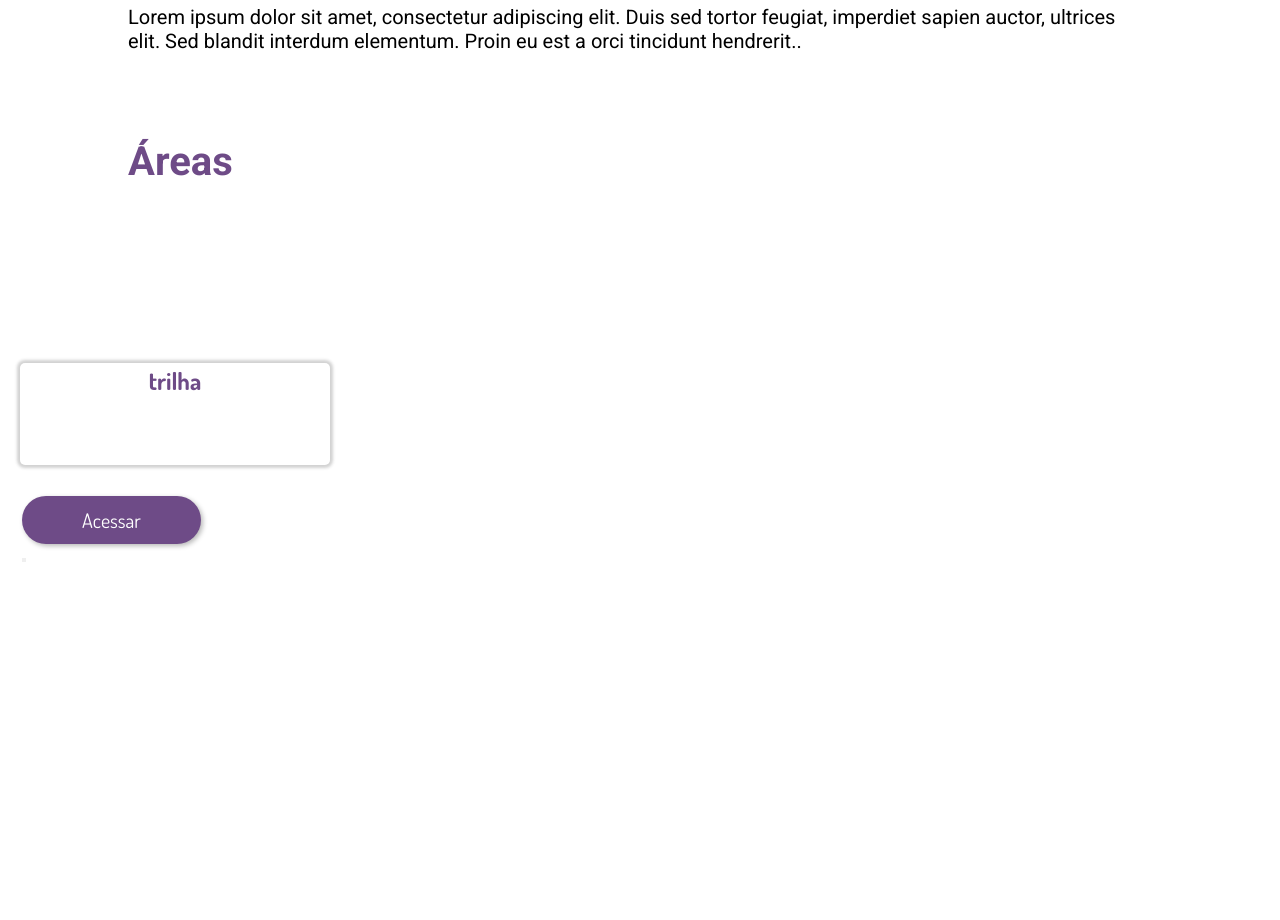
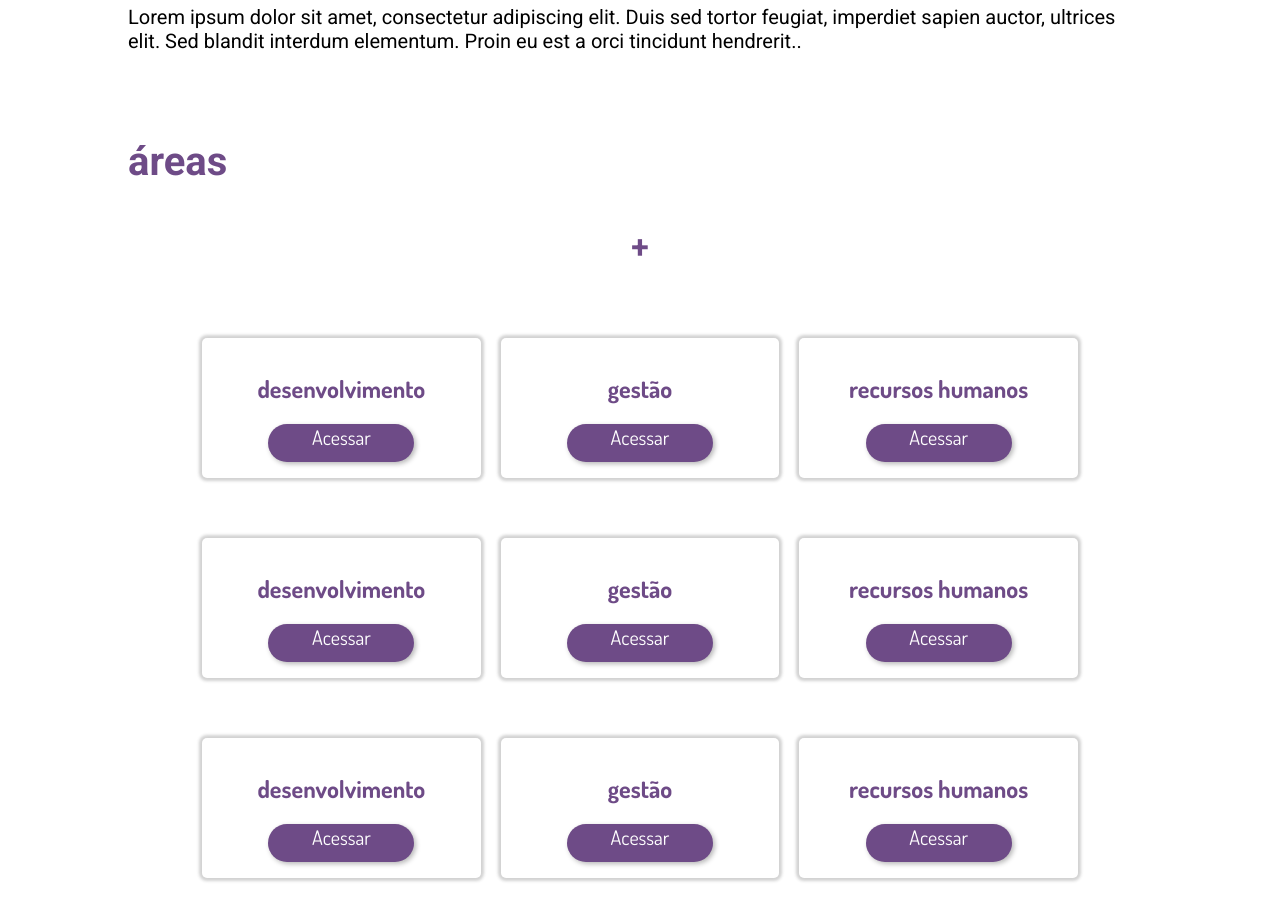
Before and after one commit to joaovictorpacheco/initzero, a React (Create React App) app: page /gerenciador in a window 1280 px wide. Shown: the part 1440-2360 px from the top of the page. Before the commit the page ends 2004 px from the top, so only its background shows below. Built offline with nearby package versions, Linux system fonts and the light colour scheme.

Commit message:
Gerenciador Finalizado

```diff
--- a/src/pages/Areas/areas.css
+++ b/src/pages/Areas/areas.css
@@ -170,7 +170,7 @@
   .user-testimonial{
     font-size: large;
   }
-  .btnn {
+  .bt {
     border: none;
     color: #fff;
     border-radius: 100px;
--- a/src/pages/Areas/areas.js
+++ b/src/pages/Areas/areas.js
@@ -110,7 +110,7 @@ export const Areas = () => {
                         </div>
                         <h3>{user.username}</h3>
                         <p className="user-testimonial">
-                        <button className="btnn btn__gerenciador" >Acessar</button>
+                        <button className="bt btn__gerenciador" >Acessar</button>
                         </p>
                     </div>
                 </SwiperSlide>
--- a/src/pages/Gerenciador/gerenciador.css
+++ b/src/pages/Gerenciador/gerenciador.css
@@ -8,17 +8,11 @@
     display: flex;
 
 }
-.imagem-area{
+.imag-area{
     background: url(../../assets/img/geren.png) no-repeat ;
     height: 100%;
     width: 448px;
-
-
-
-
 }
-
-
 .banner-text h1{
     font-size: 3em;
     background: -webkit-linear-gradient(left, #D23C28 50%, #FFB200 50%);
@@ -29,12 +23,6 @@
     display: flex;
     margin-left: 120px;
     margin-top: 40px;
-
-
-
-
-
-
 }
 .banner-text h2{
     color: rgb(255, 255, 255);
@@ -43,8 +31,6 @@
     display: flex;
     margin-left: 200px;
     margin-top: 50px;
-
-
 
 }
 .banner-text p{
@@ -61,18 +47,13 @@
     height: 100px;
     background-color: #ffff;
     margin: auto;
-
-
-
 }
 .tex p{
     color: #000000;
     font-size: 20px;
     font-family: 'Roboto', sans-serif;
     margin-top: 25px;
-
 }
-
 .vagas{
     width: 80%;
     height: 800px;
@@ -94,8 +75,6 @@
     display: flex;
 
 }
-
-
  /*wsiwkikq*/
    .roww {
      display: flex;
@@ -137,8 +116,8 @@
    .text-card {
      color:#6E4B87;
      text-align: center;
-
  }
+ /*fim botão */
  .traco-roxo{
     justify-content: center;
     display: flex;
@@ -173,7 +152,7 @@
     margin-top: 25px;
  }
  .vagas-areas{
-    height: 205px;
+    height: 90px;
     width: 80%;
     justify-content: center;
     margin: auto;
@@ -183,3 +162,89 @@
     font-size: 40px;
     font-family: 'Roboto', sans-serif;
  }
+ .mais h1{
+    display: flex;
+    justify-content: center;
+    height: 80px;
+    color: #6E4B87;
+    display: flex;
+    font-family: 'Roboto', sans-serif;
+
+ }
+ .box-areas{
+     height: 200px;
+     width: 70%;
+     align-items: center;
+     display: flex;
+     justify-content: center;
+     margin: auto;
+ }
+ /*cards em baixo*/
+ .btnn {
+    border: none;
+    color: rgb(255, 255, 255);
+    border-radius: 100px;
+    width: 70%;
+    text-align: center;
+    text-decoration: none;
+    font-size: 10px;
+    -webkit-transition-duration: 0.4s;
+    font-size: 20px;
+    font-weight: 500px;
+    transition-duration: 0.4s;
+    cursor: pointer;
+    margin: auto;
+    justify-content: center;
+    display: flex;
+  }
+
+  .btn__geren {
+    text-align: center;
+    margin-top: 20px;
+    background-color: #6E4B87;
+    color: #fff(243, 8, 8);
+    width: 146px;
+    height: 38px;
+    -webkit-box-shadow: 2px 2px 5px 0px rgba(184, 184, 184, 1);
+    -moz-box-shadow: 2px 2px 5px 0px rgba(184, 184, 184, 1);
+    box-shadow: 2px 2px 5px 0px rgba(184, 184, 184, 1);
+
+  }
+
+  .btn__geren:hover {
+    background-color: #5a3d6e;
+    -webkit-box-shadow: 2px 2px 5px 0px rgba(184, 184, 184, 1);
+    -moz-box-shadow: 2px 2px 5px 0px rgba(184, 184, 184, 1);
+    box-shadow: 2px 2px 5px 0px rgba(184, 184, 184, 1);
+  }
+
+
+  .cards-gerenciador {
+    border-radius: 5px 5px 5px 5px;
+    box-shadow: 0px 0px 3px 3px rgba(50, 50, 50, 0.22);
+    padding: 35px;
+    margin: 10px;
+    width: 387px;
+    height: 70px;
+
+  }
+
+  .cards-gerenciador:hover {
+    transform: translateY(-5px);
+    cursor: pointer;
+  }
+
+  .cards-gerenciador p {
+    color: #a3a5ae;
+    font-size: 16px;
+  }
+
+  .texto-card {
+    color:#6E4B87;
+    text-align: center;
+
+}
+.pe{
+    height: 150px;
+    width: 90%;
+}
--- a/src/pages/Gerenciador/gerenciador.js
+++ b/src/pages/Gerenciador/gerenciador.js
@@ -9,17 +9,17 @@ export const Gerenciador = () => {
             <Header/>
             <main>
                 <div className="bann">
-                    <div className="imagem-area">
+                    <div className="imag-area">
                     </div>
                     <div className="banner-text">
                         <h1>
-                            Gerenciador
+                            gerenciador
                         </h1>
                         <h2>
-                            Gerencie aqui todo o sistema
+                            gerencie aqui todo o sistema
                         </h2>
                         <p>
-                        Verifique as vagas, as postagens e o plano de carreira
+                        verifique as vagas, as postagens e o plano de carreira
                         </p>
                     </div>
                 </div>
@@ -30,7 +30,7 @@ export const Gerenciador = () => {
                 </div>
                 <div className="vagas">
                     <h1>
-                        Vagas
+                        vagas
                     </h1>
                         <div className="vagas-container">
                             <h1>+</h1>
@@ -64,12 +64,10 @@ export const Gerenciador = () => {
 
                                     <div class="cards-gere">
                                         <h2 className="text-card">vaga</h2>
-
                                     </div>
 
                                     <div class="cards-gere">
                                         <h2 className="text-card">vaga</h2>
-
                                     </div>
                                 </div>
                             </section>
@@ -82,6 +80,7 @@ export const Gerenciador = () => {
 
                                     <div class="cards-gere">
                                         <h2 className="text-card">vaga</h2>
+
 
                                     </div>
 
@@ -101,25 +100,74 @@ export const Gerenciador = () => {
 
                 </div>
                             <section className="planos">
-                                            <h1>Planos de Carreira</h1>
+                                            <h1>planos de carreira</h1>
                                             <p>Lorem ipsum dolor sit amet, consectetur adipiscing elit. Duis sed tortor feugiat, imperdiet sapien auctor, ultrices elit. Sed blandit interdum elementum. Proin eu est a orci tincidunt hendrerit..</p>
                            </section>
 
 
                 <div className="vagas-areas">
-                    <h1>Áreas</h1>
+                    <h1>áreas</h1>
                 </div>
+                <div className="mais">
+                    <h1>+</h1>
+                </div>
+                <div className="box-areas">
+                    <div class="cards-gerenciador">
+                            <h2 className="texto-card">desenvolvimento</h2>
+                            <button className="btnn btn__geren" >Acessar</button>
+                        </div>
 
+                        <div class="cards-gerenciador">
+                            <h2 className="texto-card">gestão</h2>
+                            <button className="btnn btn__geren" >Acessar</button>
+                        </div>
 
-                <div class="cards-gere">
-                        <h2 className="text-card">trilha</h2>
-                        <button className="btnn btn__gerenciador" >Acessar</button>
-                        <footer>
-                        <button className="bt btn__baixo" ></button>
-                        </footer>
+                        <div class="cards-gerenciador">
+                            <h2 className="texto-card">recursos humanos</h2>
+                            <button className="btnn btn__geren" >Acessar</button>
+                        </div>
                     </div>
 
 
+                    <div className="box-areas">
+                    <div class="cards-gerenciador">
+                            <h2 className="texto-card">desenvolvimento</h2>
+                            <button className="btnn btn__geren" >Acessar</button>
+                        </div>
+
+                        <div class="cards-gerenciador">
+                            <h2 className="texto-card">gestão</h2>
+                            <button className="btnn btn__geren" >Acessar</button>
+                        </div>
+
+                        <div class="cards-gerenciador">
+                            <h2 className="texto-card">recursos humanos</h2>
+                            <button className="btnn btn__geren" >Acessar</button>
+                        </div>
+                    </div>
+
+                    <div className="box-areas">
+
+
+                    <div class="cards-gerenciador">
+                            <h2 className="texto-card">desenvolvimento</h2>
+                            <button className="btnn btn__geren" >Acessar</button>
+                        </div>
+
+                        <div class="cards-gerenciador">
+                            <h2 className="texto-card">gestão</h2>
+                            <button className="btnn btn__geren" >Acessar</button>
+                        </div>
+
+                        <div class="cards-gerenciador">
+                            <h2 className="texto-card">recursos humanos</h2>
+                            <button className="btnn btn__geren" >Acessar</button>
+                        </div>
+                    </div>
+
+                    <section className="pe">
+
+                    </section>
 
 
             </main>
```
